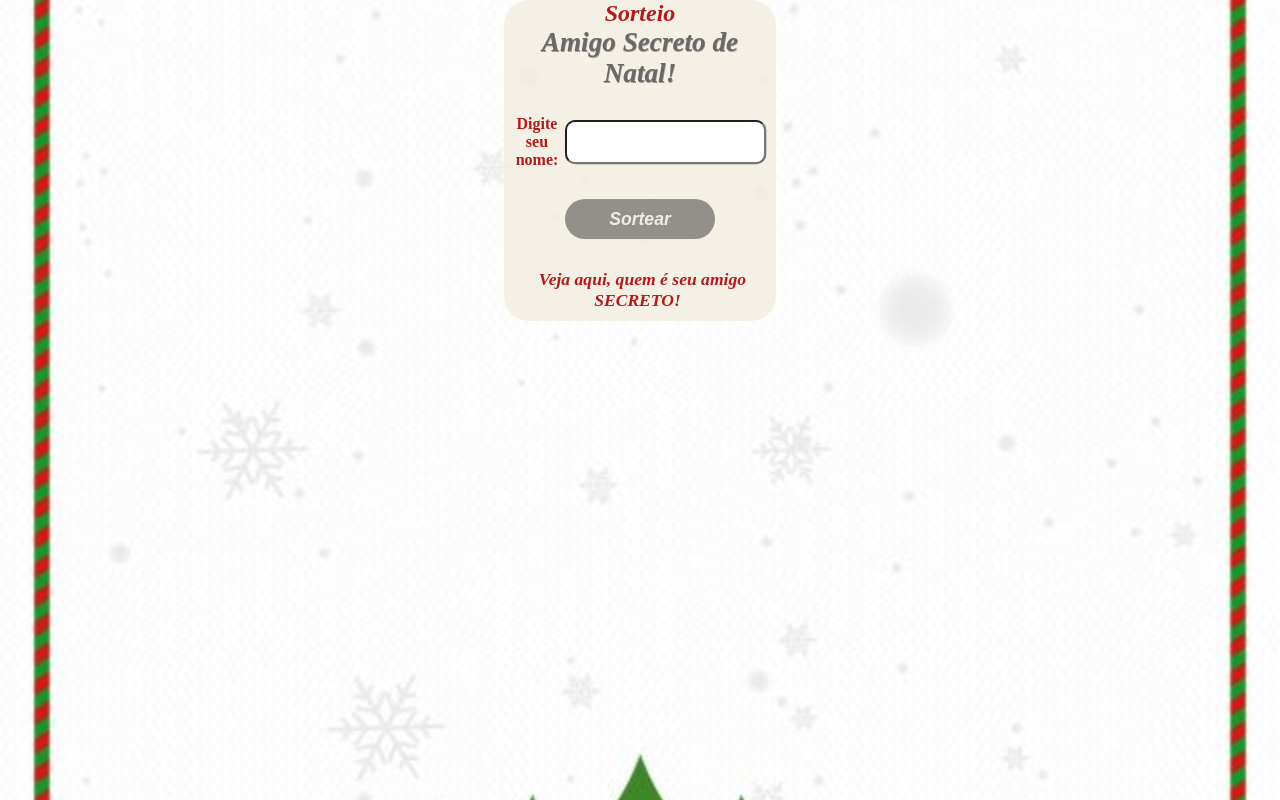
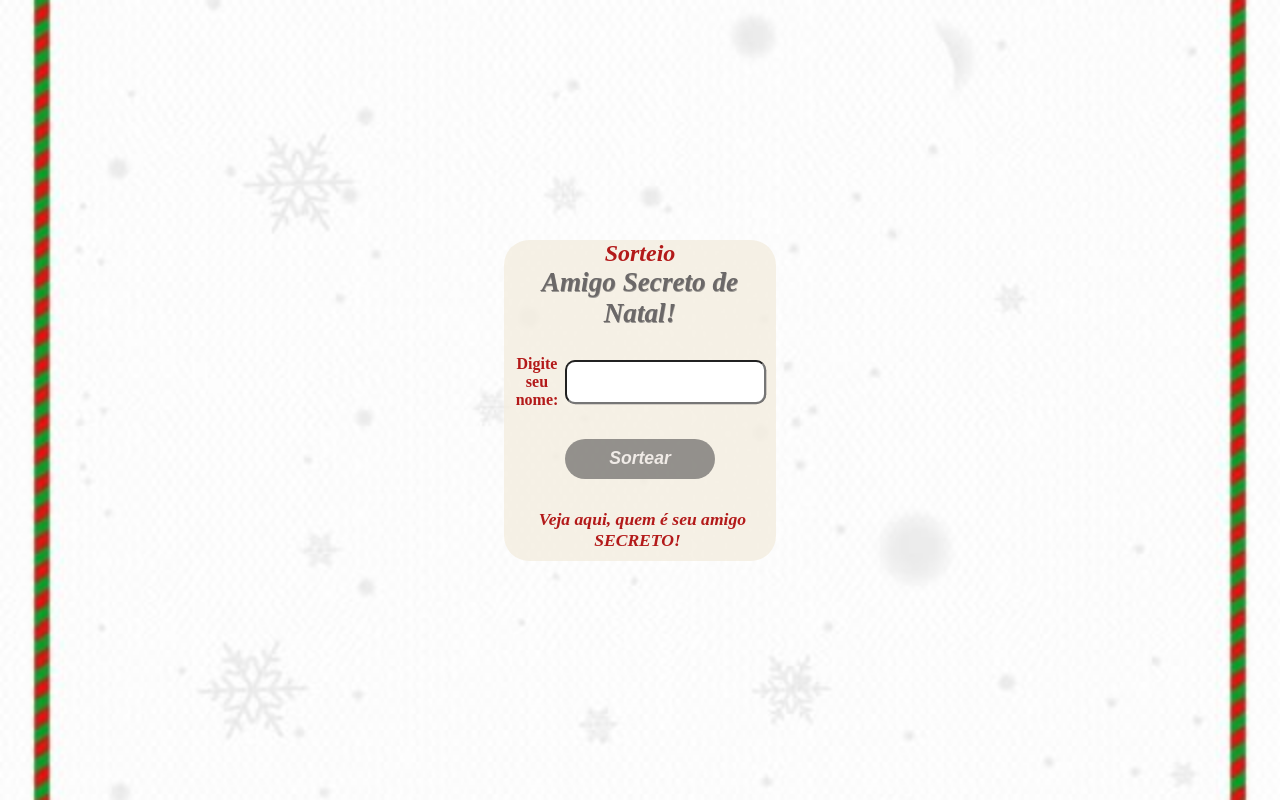
Before and after one commit to ViniLara25/Amigo-Secreto, a website: page public/index.html in a window 1280 px wide. Drawn offline with Linux system fonts and the light colour scheme.

Commit message:
Atualizando tela para celular.

```diff
--- a/public/style.css
+++ b/public/style.css
@@ -8,7 +8,7 @@ body {
     background-image: url('img/fundo_2.jpg');
     max-width: 100%;
     min-height: 100vh;
-    min-height: 10svh; /* Ocupa 100% da ALTURA da tela (vh = viewport height) */
+    min-height: 100svh; /* Ocupa 100% da ALTURA da tela (vh = viewport height) */
     background-size: cover;
     background-position: center;
     background-repeat: no-repeat;
```
